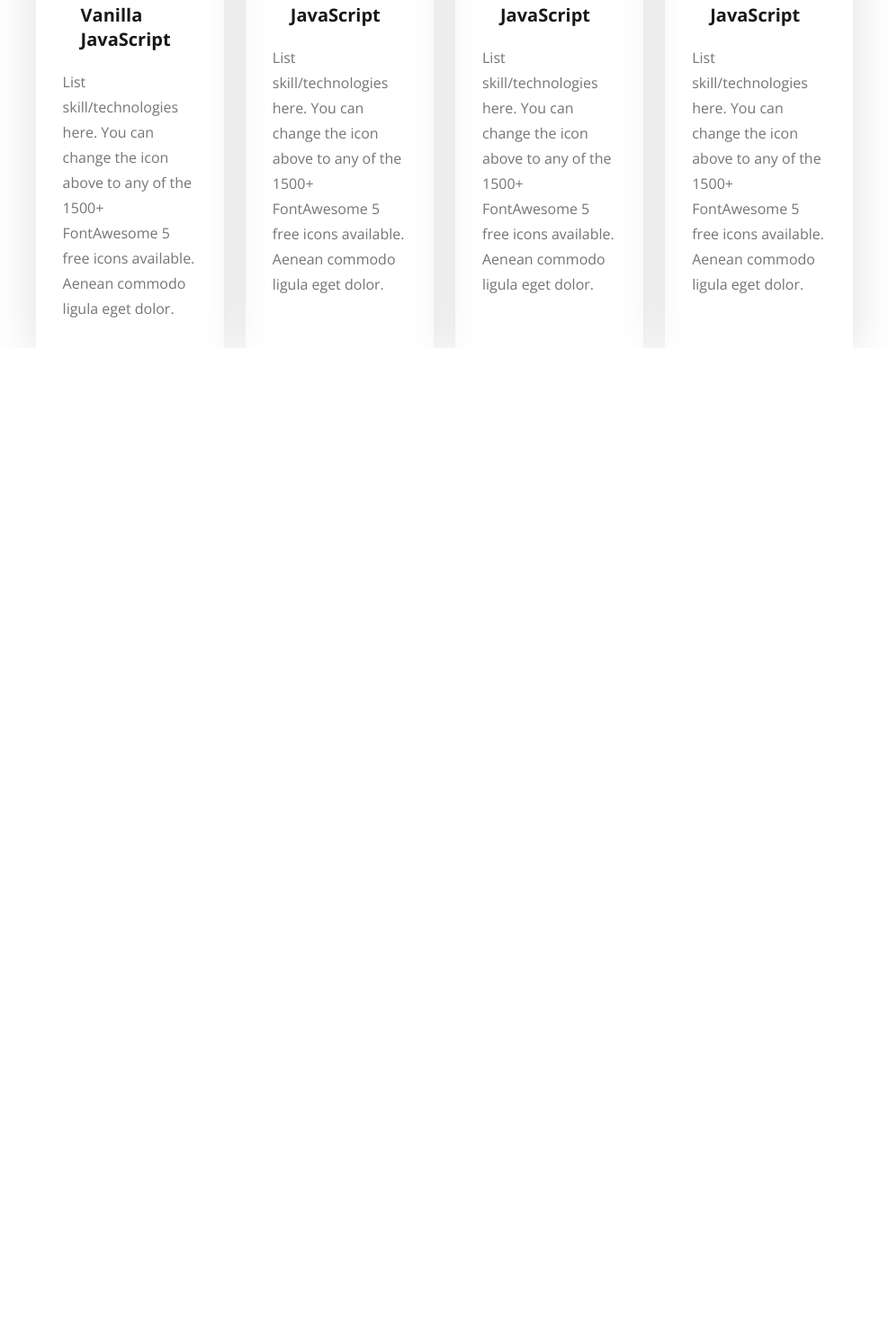
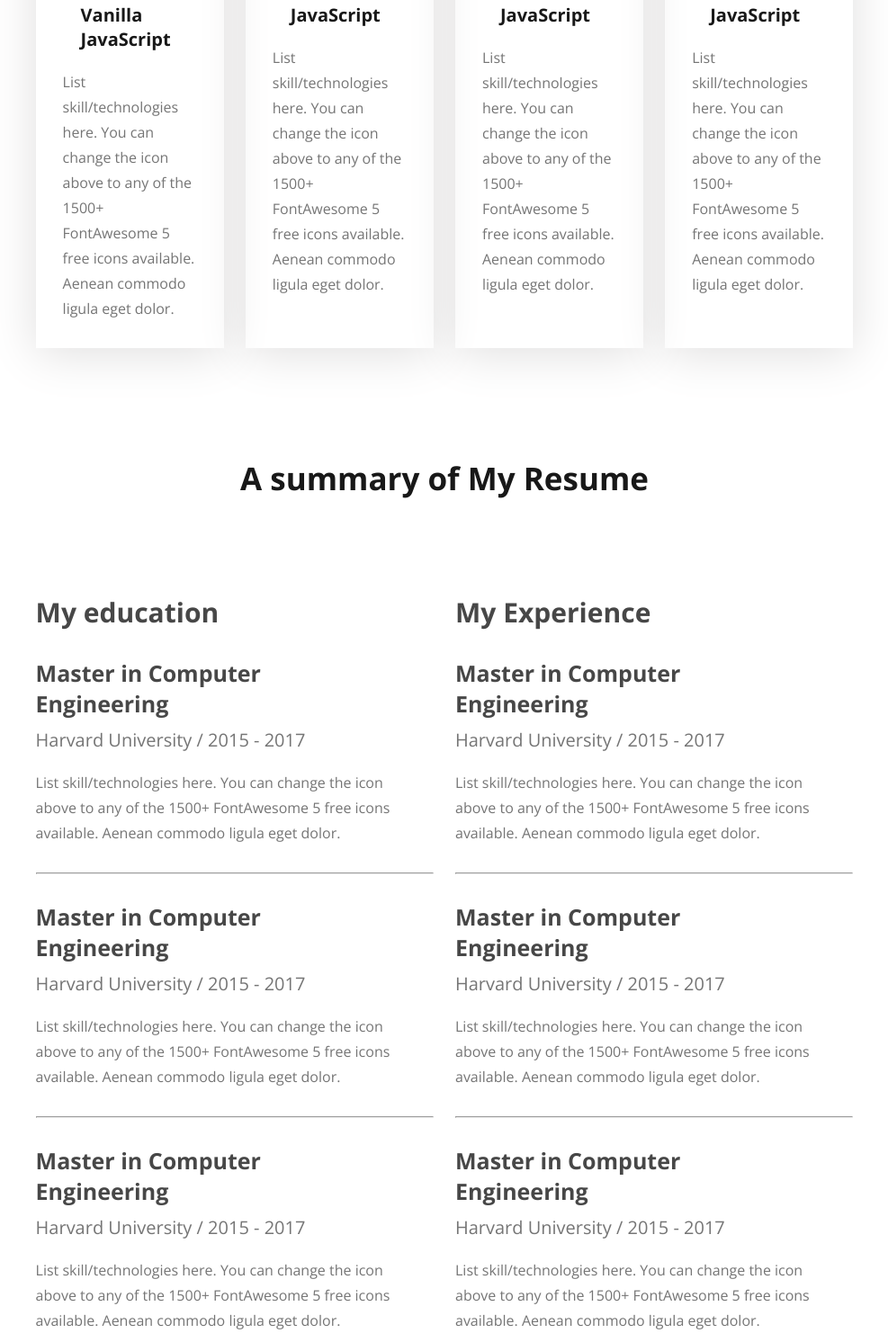
Before and after one commit to anidrobot/Hero-Dev-Code, a plain HTML site: page index.html in a window 1280 px wide. Shown: the part 1991-3473 px from the top of the page at 90% size, without its empty margins (146-1133 px from the left). Before the commit the page ends 2378 px from the top, so only its background shows below. Drawn offline with nearby package versions, Linux system fonts and the light colour scheme.

Commit message:
Complete resume

```diff
--- a/index.html
+++ b/index.html
@@ -113,5 +113,66 @@
             </div>
         </div>
     </section>
+
+    <section id="resume">
+        <div class="section-heading">
+            <h2>A summary of My Resume</h2>
+        </div>
+        <div class="resume-container">
+            <div class="education">
+                <h2 class="section-title">My education</h2>
+                <div class="resume-card">
+                    <h3 class="card-title">Master in Computer Engineering</h3>
+                    <p class="card-info">Harvard University / 2015 - 2017</p>
+                    <p class="card-text">List skill/technologies here. You can change the icon above
+                     to any of the 1500+ FontAwesome 5 free icons available. Aenean commodo ligula eget dolor.</p>
+                </div>
+                <hr>
+                <div class="resume-card">
+                    <h3 class="card-title">Master in Computer Engineering</h3>
+                    <p class="card-info">Harvard University / 2015 - 2017</p>
+                    <p class="card-text">List skill/technologies here. You can change the icon above
+                     to any of the 1500+ FontAwesome 5 free icons available. Aenean commodo ligula eget dolor.</p>
+                </div>
+                <hr>
+
+                <div class="resume-card">
+                    <h3 class="card-title">Master in Computer Engineering</h3>
+                    <p class="card-info">Harvard University / 2015 - 2017</p>
+                    <p class="card-text">List skill/technologies here. You can change the icon above
+                     to any of the 1500+ FontAwesome 5 free icons available. Aenean commodo ligula eget dolor.</p>
+                </div>
+
+
+            </div>
+            <div class="experience">
+                <h2 class="section-title">My Experience</h2>
+                <div class="resume-card">
+                    <h3 class="card-title">Master in Computer Engineering</h3>
+                    <p class="card-info">Harvard University / 2015 - 2017</p>
+                    <p class="card-text">List skill/technologies here. You can change the icon above
+                     to any of the 1500+ FontAwesome 5 free icons available. Aenean commodo ligula eget dolor.</p>
+                </div>
+                <hr>
+                <div class="resume-card">
+                    <h3 class="card-title">Master in Computer Engineering</h3>
+                    <p class="card-info">Harvard University / 2015 - 2017</p>
+                    <p class="card-text">List skill/technologies here. You can change the icon above
+                     to any of the 1500+ FontAwesome 5 free icons available. Aenean commodo ligula eget dolor.</p>
+                </div>
+                <hr>
+                <div class="resume-card">
+                    <h3 class="card-title">Master in Computer Engineering</h3>
+                    <p class="card-info">Harvard University / 2015 - 2017</p>
+                    <p class="card-text">List skill/technologies here. You can change the icon above
+                     to any of the 1500+ FontAwesome 5 free icons available. Aenean commodo ligula eget dolor.</p>
+                </div>
+
+
+            </div>
+        </div>
+    </section>
+
+
 </body>
 </html>
--- a/styles/portfolio.css
+++ b/styles/portfolio.css
@@ -36,6 +36,7 @@
   font-size: 35px;
   font-weight: bold;
   margin-bottom: 30px;
+  color: #181818;
 }
 .section-heading{
   font-size: 18px;
@@ -108,7 +109,7 @@
     max-width: 585px;
   }
 
-  #about{
+  #about , #skills , #resume{
     padding-top: 130px;
   }
 
@@ -134,10 +135,7 @@
       font-size: 20px;
     }
 
-    #skills{
-      padding-top: 130px;
 
-    }
 
     #skills .skills-container{
       width: 71%;
@@ -170,3 +168,45 @@
       line-height: 28px;
       color: #757575;
     }
+
+    #resume .resume-container{
+      width: 71%;
+      max-width: 1140px;
+      margin: 113px auto 0;
+      display: flex;
+      gap: 24px;
+    }
+     .resume-container hr{
+      margin: 30px 0;
+      color: #757575;
+     }
+    .section-title{
+      font-size: 30px;
+      color: #474747;
+      margin-bottom: 30px;
+    }
+    .resume-card{
+      max-width: 511px;
+      margin-right: 47px;
+    }
+    .resume-card .card-title{
+      font-weight: bold ;
+      font-size: 25px;
+      margin-bottom: 10px;
+      color: #474747;
+
+    }
+    .resume-card .card-info{
+      font-weight:600px ;
+      font-size: 20px;
+      margin-bottom: 20px;
+      color:#757575;
+
+    }
+    .resume-card .card-text{
+
+      font-size: 16px;
+      color:#757575;
+      line-height: 28px;
+
+    }
```
